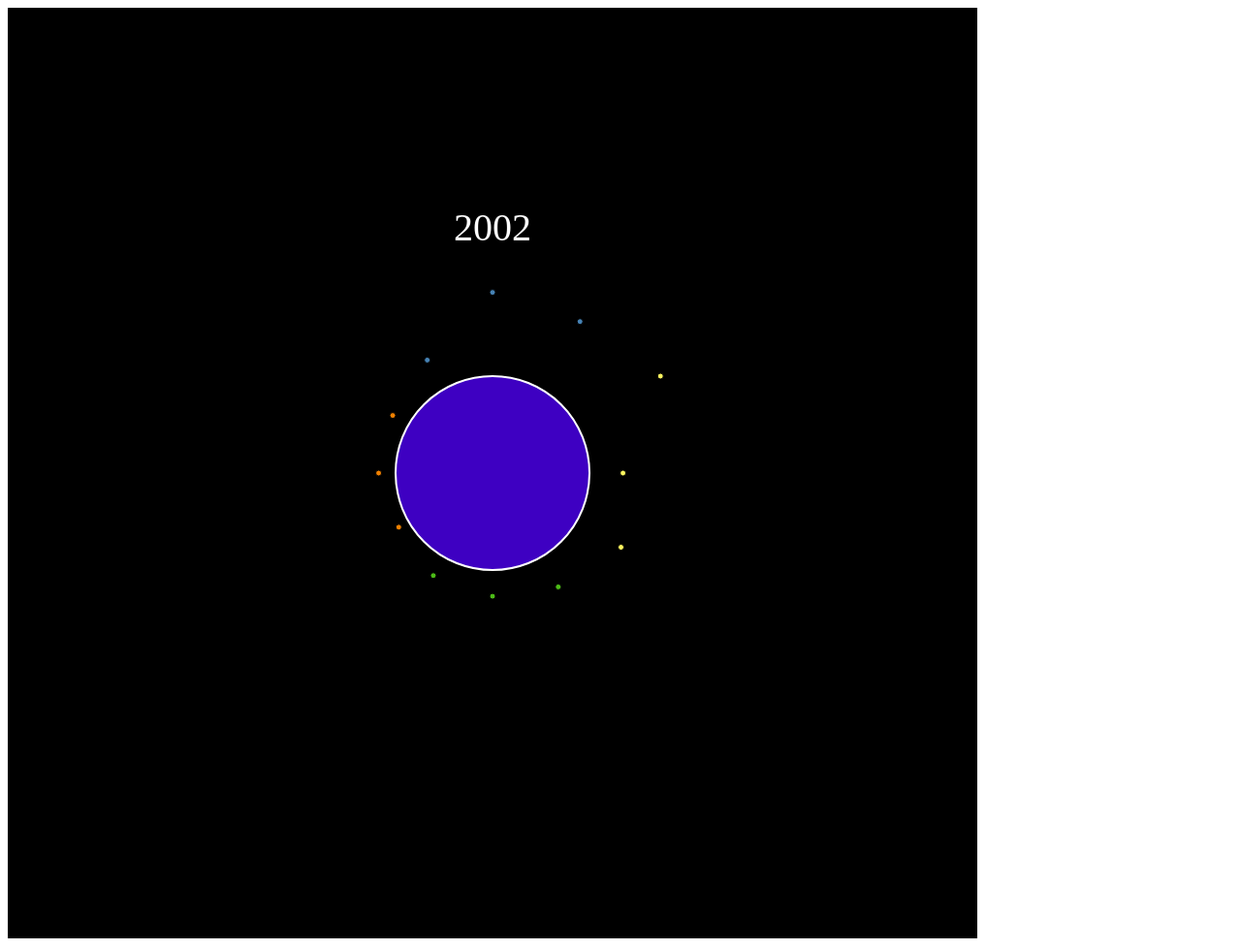
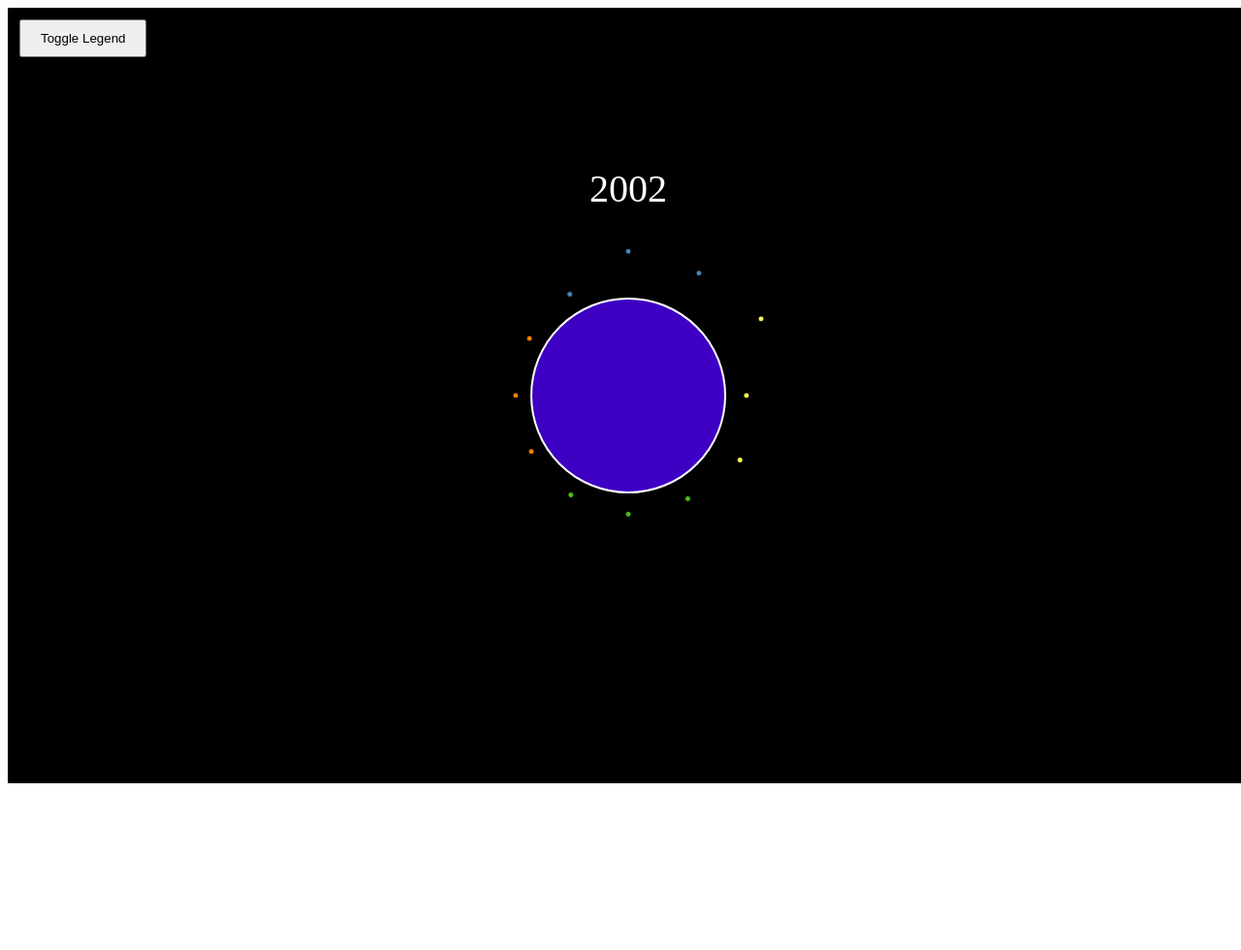
Before and after one commit to SaynabLiibaan/Creative-DV, a plain HTML site: page index.html in a window 1280 px wide. Shown: the whole page at 97% size. After the commit the page ends 820 px from the top, so only its background shows below. Drawn offline with nearby package versions, Linux system fonts and the light colour scheme.

Commit message:
annotation and legend

```diff
--- a/index.html
+++ b/index.html
@@ -4,13 +4,15 @@
 <link rel="icon" href="data:,">
 <title>Day 10</title>
 <style>
+	.body { margin: 0; padding: 0;}
 	.circle { fill: none; stroke: white; stroke-width: 2px; }
 	.anomaly-point { fill: red; }
 	.line { fill: none; stroke: white; stroke-width: 1.5px; }
+
 </style>
 
 </head>
-<body>
+<body></body>
 	<div id = "myVis"></div>
 	<script src="https://d3js.org/d3.v7.min.js"></script>
 	<script src = "index.js"></script>
--- a/index.js
+++ b/index.js
@@ -1,5 +1,5 @@
-const width = 1000;
-const height = 960;
+const width = window.innerWidth;
+const height = window.innerHeight;
 const radius = 100;
 const anomalyOffset = 100; // from circle to points
 const circleRadius = 3;
@@ -11,13 +11,16 @@ const svg = d3
   .append("svg")
   .attr("width", width)
   .attr("height", height)
-  .style("background-color", "black");
+  .style("background-color", "black")
+  .style("margin", 0)
+  .style("padding", 0)
 
 let oceanData = [];
 d3.json("oceanData.json")
   .then(function (data) {
     oceanData = data;
     animate();
+    legend();
   })
   .catch(function (error) {
     console.error("Error loading the data:", error);
@@ -25,15 +28,117 @@ d3.json("oceanData.json")
 
 //https://htmlcolorcodes.com/color-picker/
 function getSeasonColor(season) {
-  if ((season === "winter")) {
+  if (season === "winter") {
     return "#4682B4";
-  } else if ((season === "spring")) {
+  } else if (season === "spring") {
     return "#FCF55F";
-  } else if ((season === "summer")) {
+  } else if (season === "summer") {
     return "#4CBB17";
-  } else if ((season === "fall")) {
+  } else if (season === "fall") {
     return "#F08000";
   }
+}
+
+function legend() {
+  var months = [
+    "Winter months: December, January, February",
+    "Spring months: March, April, May",
+    "Summer months: June, July, August",
+    "Fall months: September, October, November",
+  ];
+  var colors = ["#4682B4", "#FCF55F", "#4CBB17", "#F08000"];
+  // Create and style the button
+  const button = d3
+    .select("body")
+    .append("button")
+    .attr("id", "toggleLegend")
+    .text("Toggle Legend")
+    .style("position", "absolute")
+    .style("top", "20px")
+    .style("left", "20px")
+    .style("padding", "10px 20px")
+   // .style("z-index", 1000);
+
+  // https://developer.mozilla.org/en-US/docs/Web/SVG/Attribute/transform
+
+  //Did not know how to access the height variable, so just formatted a string for the translate attribute
+  //Initial hidden position
+  var translateString = "translate(0, " + height + ")"
+  //Position when shown
+  var translateStringOut = "translate(0, " + (height-300) + ")"
+
+  var annotationText =
+    "The colored points represent anomalies in the average global land temperature of each month in the relevant year. " +
+    "The position of the anomaly points are relative to the outline of the bigger circle. " +
+    "Any points located on top of the circle's outline have temperature anomaly of 0 degrees celcius. " +
+    "Points outside the circle represent positive celcius degrees, while points inside the circle represent negative celcius degrees. " +
+    "Hover the points to see specific information."
+
+  const legendContainer = svg
+    .append("g")
+    .attr("id", "legendContainer")
+    .attr("transform", translateString) // Position it off-screen initially
+    .style("transition", "transform 0.5s"); // CSS transition for sliding
+
+  legendContainer
+  .append("foreignObject")
+  .attr("width",400)
+  .attr("height",200)
+  .attr("x", 100)
+  .attr("y", 100)
+  .append("xhtml:div")
+  .style("font-size", "16px")
+  .style("color", "white")
+  .style("overflow", "hidden")
+  .text(annotationText);
+
+  // Add the circles to the legend
+  legendContainer
+    .selectAll("anomalyCircles")
+    .data(months)
+    .enter()
+    .append("circle")
+    .attr("cx", width/2)
+    .attr("cy", function (d, i) {
+      return 100 + i * 30;
+    })
+    .attr("r", 7)
+    .style("fill", function (d, i) {
+      return colors[i];
+    });
+
+  // Add the labels to the legend
+  legendContainer
+    .selectAll("anomalyLabel")
+    .data(months)
+    .enter()
+    .append("text")
+    .attr("x", width/2 + 20)
+    .attr("y", function (d, i) {
+      return 100 + i * 30;
+    })
+    .style("fill", function (d, i) {
+      return colors[i];
+    })
+    .text(function (d) {
+      return d;
+    })
+    .attr("text-anchor", "left")
+    .style("font-size", "16px")
+    .style("alignment-baseline", "middle");
+
+  // Toggle legend visibility on button click
+  button.on("click", function () {
+    if (legendContainer.classed("visible")) {
+      legendContainer
+        .classed("visible", false)
+        .attr("transform", translateString); // Move off-screen
+    } else {
+      legendContainer
+        .classed("visible", true)
+        .attr("transform", translateStringOut); // Move on-screen
+    }
+  });
 }
 
 function animate() {
@@ -69,17 +174,17 @@ function animate() {
       .range(["blue", "red"]); // Blue for cold, red for hot
 
     // Angle scale for positioning points around the circle, with 0 degrees at the top
-   const angleScale = d3.scaleLinear()
+    const angleScale = d3
+      .scaleLinear()
       .domain([0, 12]) // Start from 0 to 12 for equal spacing
-   .range([-Math.PI / 2, 3 * Math.PI / 2]); // Start from -90 degrees to 270 degrees
-
+      .range([-Math.PI / 2, (3 * Math.PI) / 2]); // Start from -90 degrees to 270 degrees
 
     // Max anomaly for scaling
     const anomalyMax = d3.max(tempData, (d) => d.anomaly);
 
-
-        const anomalyScale = d3.scaleLinear()
-            .domain([0, anomalyMax]) //change this to 2.01
+    const anomalyScale = d3
+      .scaleLinear()
+      .domain([0, 2.01]) //change this to 2.01
       .range([0, anomalyOffset]); // This is from 0 to 100 which is how far from the circle it can be
 
     // Calculate points for the current year
@@ -105,7 +210,7 @@ function animate() {
       .attr("class", "label")
       .merge(label)
       .attr("x", width / 2)
-      .attr("y", height/4)
+      .attr("y", height / 4)
       .style("fill", "white")
       .style("font-size", "40px")
       .style("text-anchor", "middle")
@@ -113,7 +218,8 @@ function animate() {
 
     // Update central circle
     const circle = svg.selectAll(".circle").data([avgSST]);
-        circle.enter()
+    circle
+      .enter()
       .append("circle")
       .attr("class", "circle")
       .merge(circle)
@@ -121,11 +227,9 @@ function animate() {
       .duration(transitionDuration)
       .attr("cx", centerX)
       .attr("cy", centerY)
-            .attr("r", radius )
+      .attr("r", radius)
       .style("stroke", "white")
       .style("fill", colorScale(avgSST));
-
-
 
     // Update anomaly points
     const anomalyPoints = svg.selectAll(".anomaly-point").data(points);
```
Lines whose indentation alone changed are shown as unchanged.
